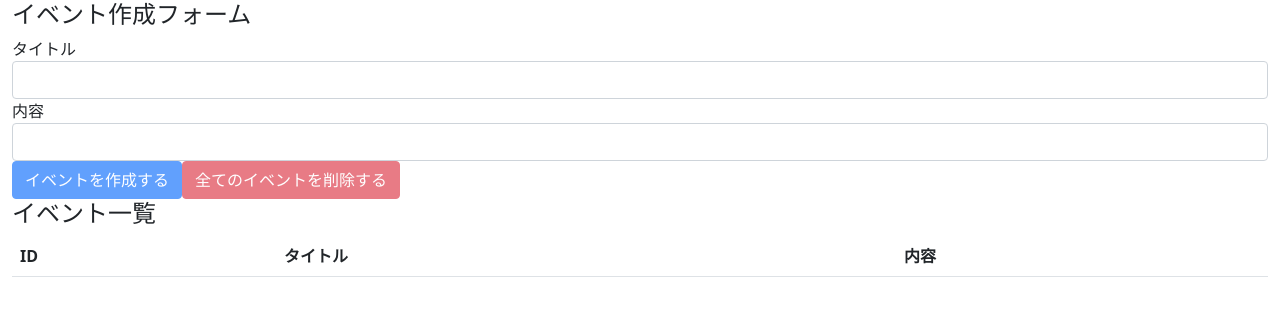
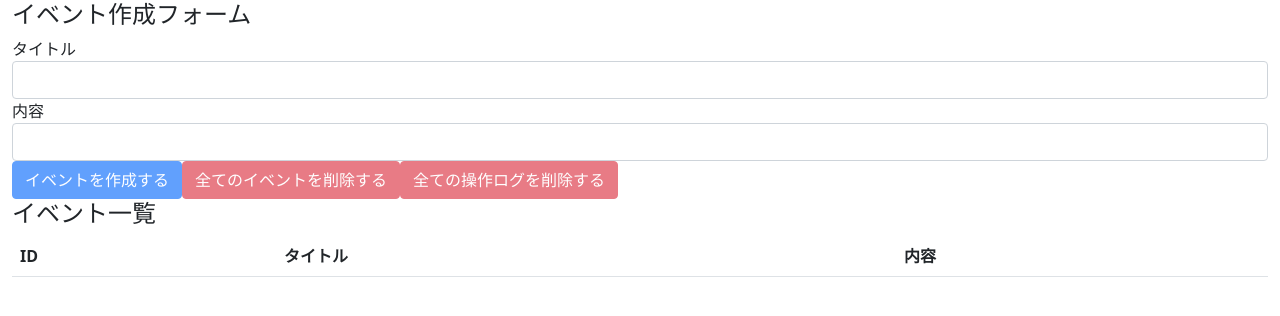
Before and after one commit to r-big-island/react-sample-app-101, a React (Create React App) app: page / in a window 1280 px wide. Shown: the top 316 px of the page. Built offline with nearby package versions, Linux system fonts and the light colour scheme.

Commit message:
delete all operation logs

```diff
--- a/src/components/EventForm.tsx
+++ b/src/components/EventForm.tsx
@@ -1,15 +1,19 @@
 import React, { useState } from 'react';
 import { useAppDispatch, useAppSelector } from '../app/hooks';
-import { eventState } from '../@types/orgTypes';
+import { eventState, operationLog } from '../@types/orgTypes';
 
 import { CREATE_EVENT, DELETE_ALL_EVENTS } from '../reducers/events';
-import { ADD_OPERATION_LOG } from '../reducers/operationLogs';
+import {
+  ADD_OPERATION_LOG,
+  DELETE_ALL_OPERATION_LOGS,
+} from '../reducers/operationLogs';
 import { AppDispatch } from '../store/store';
 import { timeCurrentIso8601 } from '../utils/utils';
 
 const EventForm: React.FC<{}> = () => {
   const dispatch: AppDispatch = useAppDispatch();
   const events: eventState[] = useAppSelector((state) => state.events);
+  const opeLog: operationLog[] = useAppSelector((state) => state.operationLogs);
 
   const [title, setTitle] = useState<string>('');
   const [body, setBody] = useState<string>('');
@@ -48,6 +52,16 @@ const EventForm: React.FC<{}> = () => {
         })
       );
     }
+  };
+
+  const deleteAllOperationLogs = (
+    e: React.MouseEvent<HTMLElement, MouseEvent>
+  ) => {
+    e.preventDefault();
+    const result = window.confirm(
+      '全ての操作ログを本当に削除しても良いですか？'
+    );
+    if (result) dispatch(DELETE_ALL_OPERATION_LOGS());
   };
 
   const unCreatable: boolean = title === '' || body === '';
@@ -91,6 +105,13 @@ const EventForm: React.FC<{}> = () => {
         >
           全てのイベントを削除する
         </button>
+        <button
+          className="btn btn-danger"
+          onClick={deleteAllOperationLogs}
+          disabled={opeLog.length === 0}
+        >
+          全ての操作ログを削除する
+        </button>
       </form>
     </>
   );
```
Also changed, not shown: src/reducers/operationLogs.tsx (+1 -7 lines).
